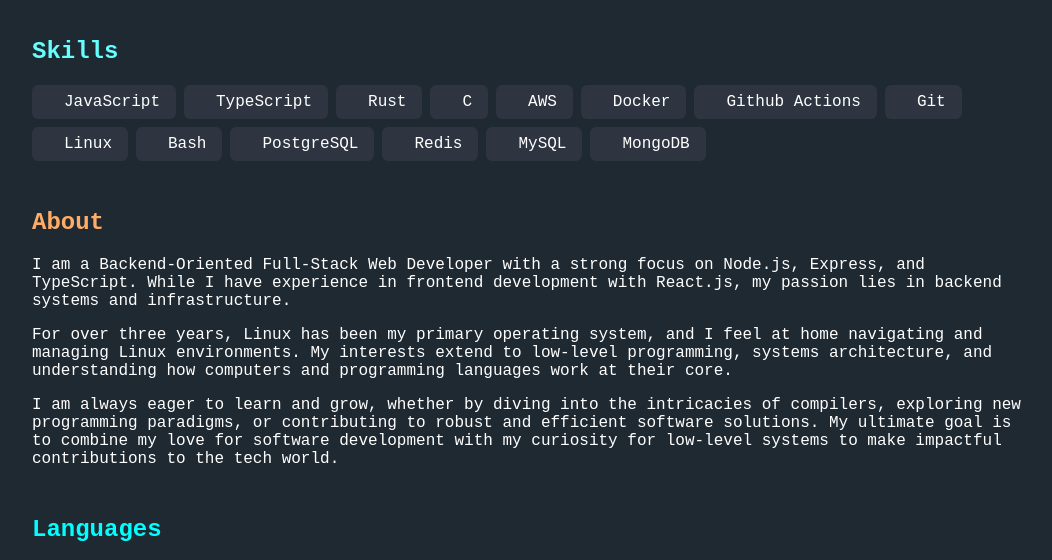
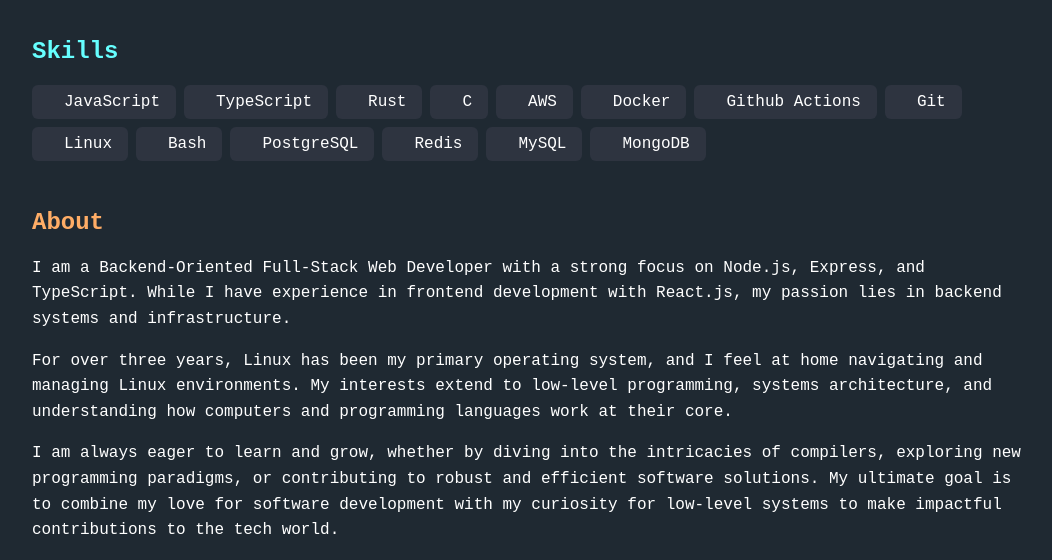
Before and after one commit to 0xErwin1/iperez-page, an Astro site: page / in a window 1280 px wide. Shown: the part 183-743 px from the top of the page, without its empty margins (108-1160 px from the left). Built offline with nearby package versions, Linux system fonts and the light colour scheme; Astro itself is replaced by a stand-in of ours; a web font is replaced by a local one.

Commit message:
fix: About section

```diff
--- a/src/components/About.astro
+++ b/src/components/About.astro
@@ -5,10 +5,15 @@
 ---
 
 <Section title="About" titleClass="about-title">
-  {cv.summary.map((summary) => (
-    <p>{summary}</p>
-  ))}
+  <div class="about">
+    {cv.summary.map((summary) => (
+      <p>{summary}</p>
+    ))}
+  </div>
 </Section>
 
 <style>
+.about {
+  line-height: 1.6;
+}
 </style>
```
